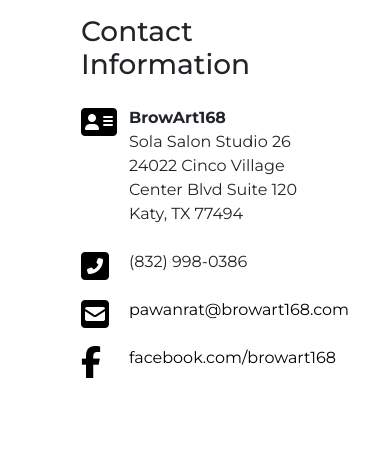
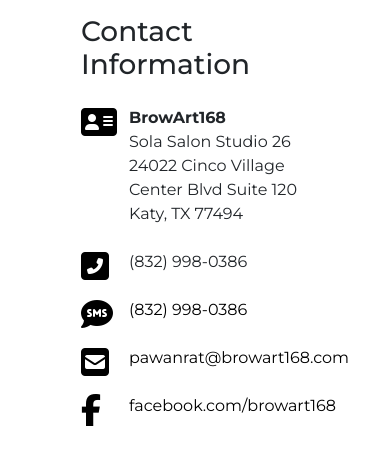
Before and after one commit to brigadur/browart168, a plain HTML site: page index.html in a window 390 px wide. Shown: the part 6633-7088 px from the top of the page. Drawn offline with nearby package versions, Linux system fonts and the light colour scheme; some packages are replaced by stand-ins of ours.

Commit message:
added sms and phone link

```diff
--- a/index.html
+++ b/index.html
@@ -713,8 +713,10 @@
                     24022 Cinco Village Center Blvd Suite 120<br>
                     Katy, TX 77494<br>
                 </address>
-                <div><a class="fas fa-phone-square-alt fa-2x address-icon" href="sms://+18329980386"></a></div>
-                <address>(832) 998-0386</address>
+                <div><a class="fas fa-phone-square-alt fa-2x address-icon" href="tel:8329980386"></a></div>
+                <address>(832)&nbsp;998-0386</address>
+                <div><a class="fas fa-sms fa-2x address-icon" href="sms://+18329980386&body=Please%20contact%20me%20for%20an%20appointment"></a></div>
+                <address><a class="browart-link" href="sms://+18329980386&body=Please%20contact%20me%20for%20an%20appointment">(832)&nbsp;998-0386</a></address>
                 <div><a class="fas fa-envelope-square fa-2x address-icon" href="mailto:pawanrat@browart168.com"></a></div>
                 <address><a class="browart-link" href="mailto:pawanrat@browart168.com">pawanrat@browart168.com</a></address>
                 <div><a class="fab fa-facebook-f fa-2x address-icon" href="https://www.facebook.com/browart168/"></a></div>
```
